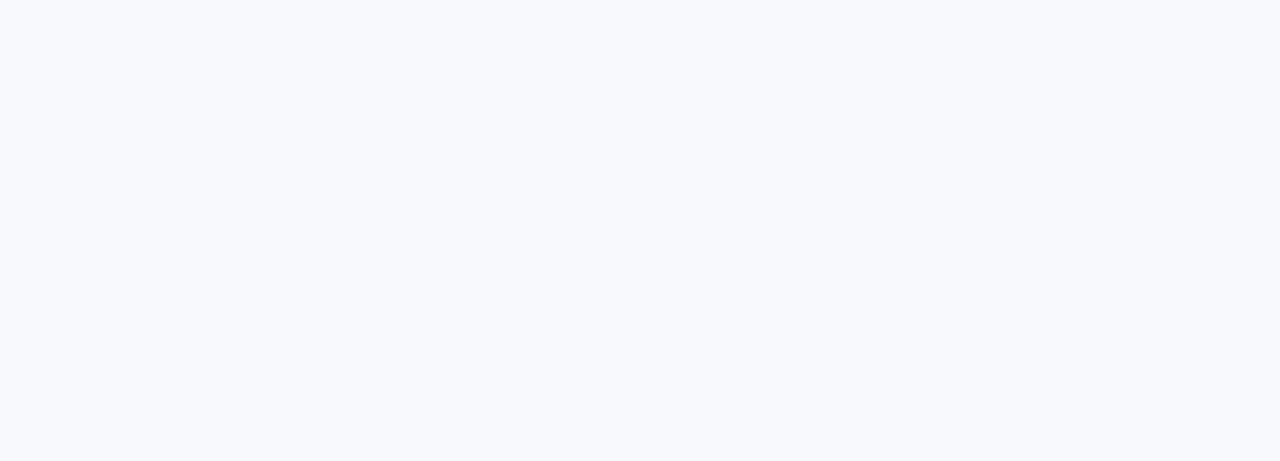
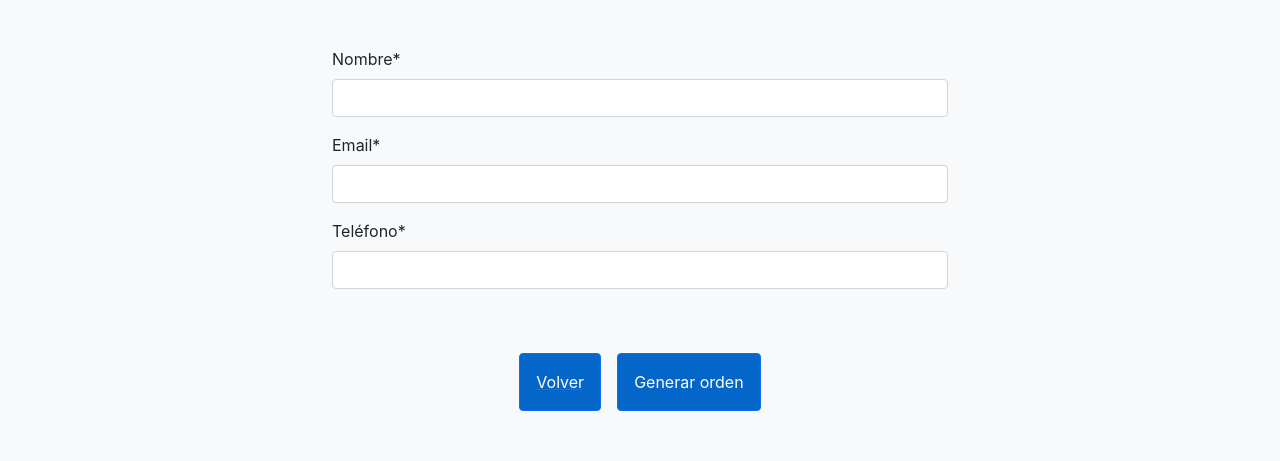
Before and after one commit to fnmallet/ecommerce-react, a React (Create React App) app: page /form in a window 1280 px wide. Before the commit this address led to /. Shown: the part 183-644 px from the top of the page. Built offline with nearby package versions, Linux system fonts and the light colour scheme; no server answers; the database is empty.

Commit message:
implementación de ordenes de compra con formulario de datos del cliente

```diff
--- a/src/App.js
+++ b/src/App.js
@@ -7,13 +7,12 @@ import ItemDetailContainer from './components/ItemDetailContainer';
 import Cart from './components/Cart';
 import { BrowserRouter, Routes, Route, Navigate } from "react-router-dom";
 import { CartContextProvider } from './components/CartContext';
-import { CategoriesContextProvider } from './components/CategoriesContext';
+import Form from './components/Form';
 
 function App() {
   return (
     <BrowserRouter>
       <CartContextProvider>
-        <CategoriesContextProvider>
         <div className="bg-light">
           <div className="mainContainer">
             <Header />
@@ -43,12 +42,17 @@ function App() {
                     <Cart />
                   }
                 />
+                  <Route
+                  path="/form"
+                  element={
+                    <Form />
+                  }
+                />
                 <Route path='/*' element={<Navigate to='/' />} />
             </Routes>
           </div>
           <Footer />
         </div>
-        </CategoriesContextProvider>
       </CartContextProvider>
     </BrowserRouter>
   );
--- a/src/components/Cart.jsx
+++ b/src/components/Cart.jsx
@@ -63,11 +63,11 @@ function Cart() {
                             </div>
                         </div>
                         <div className="d-flex justify-content-center gap-3">
-                            <Link to="/Cart" className="d-inline-flex">
+                            <Link to="/cart" className="d-inline-flex">
                                 <button className="btn btn-primary background-color-primary mt-5 p-3" onClick={clearCart}>Vaciar carrito</button>
                             </Link>
-                            <Link to="/" className="d-inline-flex">
-                                <button className="btn btn-primary background-color-primary mt-5 p-3">Seguir comprando</button>
+                            <Link to="/form" className="d-inline-flex">
+                                <button className="btn btn-primary background-color-primary mt-5 p-3">Finalizar Compra</button>
                             </Link>
                         </div>
                     </div> :
--- a/src/components/CartContext.jsx
+++ b/src/components/CartContext.jsx
@@ -34,6 +34,7 @@ export function CartContextProvider({ children }) {
 
     function clearCart() {
         setCartList([]);
+        setTotalProductsInCart(0);
     }
 
     function isInCart(productId) {
@@ -45,7 +46,7 @@ export function CartContextProvider({ children }) {
     }
 
     function setItemQuantity(item, quantity) {
-        item.quantity = quantity;
+        cartList.find(cartItem => cartItem.id === item.id).quantity = quantity;
     }
 
     function getSubtotalPrice(item) {
--- /dev/null
+++ b/src/components/Form.jsx
@@ -0,0 +1,112 @@
+import { getFirestore, collection, addDoc, Timestamp, writeBatch, query, documentId, getDocs, where } from "firebase/firestore";
+import { Link } from "react-router-dom";
+import { useCartContext } from "./CartContext";
+import Loader from "./Loader";
+import { useState } from "react";
+
+function Form() {
+    const { cartList, getTotalPrice, clearCart } = useCartContext();
+    const [isLoading, setIsLoading] = useState(false);
+    const [isFinished, setIsFinished] = useState(false);
+    const [orderId, setOrderId] = useState();
+    const [clientName, setClientName] = useState();
+    const [clientEmail, setClientEmail] = useState();
+    const [clientPhone, setClientPhone] = useState();
+
+    async function generateOrder(e) {
+        e.preventDefault();
+        if(clientName !== "" && clientName !== undefined) {
+            if(clientEmail !== "" && clientEmail !== undefined) {
+                if(clientPhone !== "" && clientPhone !== undefined) {
+                    setIsLoading(true);
+
+                    let order = {};
+                    const db = getFirestore();
+                    const batch = writeBatch(db);
+                    const queryCollectionOrders = collection(db, 'orders');
+                    const queryCollectionProducts = collection(db, 'products');
+
+                    order.buyer = {name: clientName, email: clientEmail, phone: clientPhone};
+
+                    order.items = cartList.map((item) => {
+                        const id = item.product.id;
+                        const title = item.product.title;
+                        const price = item.product.price;
+                        const quantity = item.quantity;
+
+                        return {id, title, price, quantity};
+                    });
+                    order.date = Timestamp.fromDate(new Date());
+                    order.total = getTotalPrice();
+
+                    await addDoc(queryCollectionOrders, order)
+                        .then(resp => setOrderId(resp.id));
+
+                    const queryUpdateStock = await query(queryCollectionProducts,
+                        where(documentId(),
+                        'in',
+                        order.items.map(item => item.id ))
+                    );
+                    await getDocs(queryUpdateStock)
+                        .then(resp => resp.docs.forEach(res => batch.update(res.ref, {stock: res.data().stock - cartList.find(item => item.product.id === res.id).quantity})));
+
+                    batch.commit();
+                    clearCart();
+                    setIsLoading(false);
+                    setIsFinished(true);
+                }
+            }
+        }
+    }
+
+    function nameChange(e) {
+        setClientName(e.target.value);
+    }
+
+    function emailChange(e) {
+        setClientEmail(e.target.value);
+    }
+
+    function phoneChange(e) {
+        setClientPhone(e.target.value);
+    }
+
+    return (
+        isLoading ?
+            <div className="d-flex justify-content-center">
+                <Loader />
+            </div>
+        :
+            (isFinished ?
+                    <div className="d-flex flex-column pt-5 justify-content-center">
+                        <h2 className="text-center">Has finalizado la compra</h2>
+                        <h3 className="text-center">Id de la orden: {orderId} </h3>
+                    </div>
+                :
+                    <div className="container mt-5 mb-5 w-50 d-flex flex-column gap-3">
+                        <form>
+                            <div className="mb-3">
+                                <label className="form-label">Nombre*</label>
+                                <input type="text" onChange={nameChange}className="form-control" required />
+                            </div>
+                            <div className="mb-3">
+                                <label className="form-label">Email*</label>
+                                <input type="email" className="form-control" onChange={emailChange} required />
+                            </div>
+                            <div className="mb-3">
+                                <label className="form-label">Teléfono*</label>
+                                <input type="number" className="form-control" onChange={phoneChange} required />
+                            </div>
+                            <div className="d-flex justify-content-center gap-3">
+                                <Link to="/cart" className="d-inline-flex">
+                                    <button className="btn btn-primary background-color-primary mt-5 p-3">Volver</button>
+                                </Link>
+                                <button className="btn btn-primary background-color-primary mt-5 p-3" onClick={generateOrder}>Generar orden</button>
+                            </div>
+                        </form>
+                    </div>
+                )
+    );
+}
+
+export default Form;
--- a/src/components/ItemCount.jsx
+++ b/src/components/ItemCount.jsx
@@ -9,8 +9,11 @@ function ItemCount({ stock, initial, onAdd, hasAddToCartButton, item }) {
         if(amount < stock) {
             const newAmount = amount + 1;
             setAmount(newAmount);
-            setItemQuantity(item, newAmount);
-            addNewProductToCart();
+            if(!hasAddToCartButton)
+            {
+                addNewProductToCart();
+                setItemQuantity(item, newAmount);
+            }
         };
     };
 
@@ -18,8 +21,11 @@ function ItemCount({ stock, initial, onAdd, hasAddToCartButton, item }) {
         if(amount > 1) {
             const newAmount = amount - 1;
             setAmount(newAmount);
-            setItemQuantity(item, newAmount);
-            removeProductFromCart();
+            if(!hasAddToCartButton)
+            {
+                removeProductFromCart();
+                setItemQuantity(item, newAmount);
+            }
         };
     };
 
--- a/src/components/ItemDetail.jsx
+++ b/src/components/ItemDetail.jsx
@@ -22,9 +22,9 @@ function ItemDetail({ item }) {
                     <h1>{item.title}</h1>
                     <p align="justify">{item.description}</p>
 
-                    <div className="row pt-3">
+                    <div className="row pt-3 align-items-center ">
                         <div className="col-4">
-                            <p className="text-white fs-4"><span className="background-color-primary p-2 rounded-3">${item.price}</span></p>
+                            <p className="text-white fs-4 mb-0"><span className="background-color-primary p-2 rounded-3">${item.price}</span></p>
                         </div>
                         <div className="col-8 d-flex flex-column gap-2">
                             { isReadyToBuy ?
--- a/src/components/ItemListContainer.jsx
+++ b/src/components/ItemListContainer.jsx
@@ -13,6 +13,7 @@ function ItemListContainer() {
         setIsProductsLoaded(false);
         const db = getFirestore();
         let queryCollectionProducts = collection(db, 'products');
+        queryCollectionProducts = query(queryCollectionProducts, where("stock", ">", 0));
         if(category)
             queryCollectionProducts = query(queryCollectionProducts, where("category", "==", category));
         getFromDatabase(queryCollectionProducts, setProducts, setIsProductsLoaded);
```
Also changed, not shown: src/components/CategoriesContext.jsx (deleted, +0 -28 lines), src/components/NavBar.jsx (+18 -2 lines), public/assets/images/ram_pny_8gb_ddr4_3200mhz.jpg (added). Lines whose indentation alone changed are shown as unchanged.
